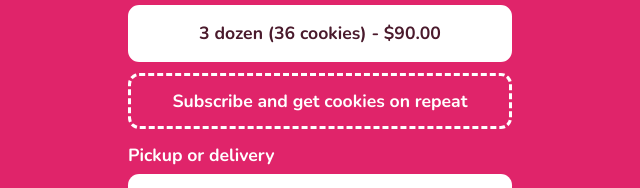
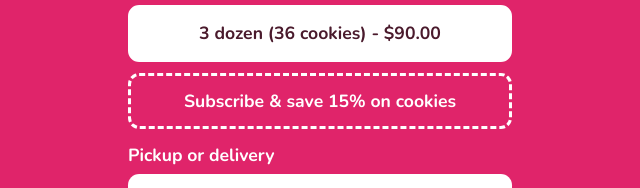
Before and after one commit to gigiscookies/gigis-cookies, a plain HTML site: page index.html in a window 1280 px wide. Shown: the part 1827-2015 px from the top of the page, 320-960 px from the left. Drawn offline with nearby package versions, Linux system fonts and the light colour scheme.

Commit message:
Subscribers get 15% off the cookies
- Switch to 12 new Stripe subscription links at 15% off (delivery fee unchanged)
- Show subscriber prices on the size buttons and in the total
- Subscribe button reads "Subscribe & save 15% on cookies"

Co-Authored-By: Claude Opus 5.5 <noreply@anthropic.com>

```diff
--- a/index.html
+++ b/index.html
@@ -153,7 +153,7 @@ footer { text-align: center; padding: 1.5rem; font-size: .95rem; }
       <fieldset class="ofs"><legend>How many cookies</legend><div class="oqty" id="oqty"></div></fieldset>
       <!-- Subscription. The form works as a normal one-time order until the customer taps this
            button; tapping it again switches back. SHOW_SUBSCRIPTION in the script hides it entirely. -->
-      <button type="button" class="osub" id="osubbtn" aria-pressed="false" aria-controls="osubpanel">Subscribe and get cookies on repeat</button>
+      <button type="button" class="osub" id="osubbtn" aria-pressed="false" aria-controls="osubpanel">Subscribe &amp; save 15% on cookies</button>
       <fieldset class="ofs" id="osubpanel" hidden><legend>How often</legend>
         <label class="orad"><input type="radio" name="ofreq" value="1"> Every week</label>
         <label class="orad"><input type="radio" name="ofreq" value="2" checked> Every 2 weeks</label>
@@ -205,24 +205,26 @@ footer { text-align: center; padding: 1.5rem; font-size: .95rem; }
   };
 
   // Subscriptions: one recurring Stripe payment link per schedule, method and size. Don't remove them.
-  // The amount is set in Stripe and must match the price list (plus the delivery fee for delivery),
-  // and each link sends the customer back to this site with ?paid=1 after paying.
+  // Subscribers get SUBSCRIPTION_DISCOUNT off the cookies (not the delivery fee). The amount is set in
+  // Stripe and must match: price list minus the discount, plus the delivery fee for delivery.
+  // Each link sends the customer back to this site with ?paid=1 after paying.
   // The sizes listed here are the only ones offered as a subscription. If a link is ever left as "",
   // choosing that subscription shows "Subscriptions aren't open yet" instead of taking payment.
   var SUBSCRIPTION_LINKS = {
     1: {                                   // every week
-      pickup:   { 12: "https://buy.stripe.com/8x24gt6vj2xfcW9cwKawo0a", 24: "https://buy.stripe.com/8x2bIVf1Pb3L9JX40eawo0b" },
-      delivery: { 12: "https://buy.stripe.com/28E8wJf1Pb3L09ncwKawo0c", 24: "https://buy.stripe.com/cNidR36vj1tb2hvfIWawo0d" }
+      pickup:   { 12: "https://buy.stripe.com/6oU7sF4nbc7PcW98guawo0m", 24: "https://buy.stripe.com/14A14h3j74Fn09naoCawo0n" },
+      delivery: { 12: "https://buy.stripe.com/aFadR306V0p73lz54iawo0o", 24: "https://buy.stripe.com/bJe28l5rf5Jr3lz8guawo0p" }
     },
     2: {                                   // every 2 weeks
-      pickup:   { 12: "https://buy.stripe.com/7sY8wJ8Drb3L7BPfIWawo0e", 24: "https://buy.stripe.com/7sY28l3j7b3Lf4haoCawo0f" },
-      delivery: { 12: "https://buy.stripe.com/6oUeV706V1tbaO1dAOawo0g", 24: "https://buy.stripe.com/8x2bIVaLz0p77BP68mawo0h" }
+      pickup:   { 12: "https://buy.stripe.com/4gMbIV9Hvfk12hvfIWawo0q", 24: "https://buy.stripe.com/dRm9AN5rf4Fn09nfIWawo0r" },
+      delivery: { 12: "https://buy.stripe.com/14A5kxdXL3BjaO1aoCawo0s", 24: "https://buy.stripe.com/00w14h6vj0p78FT40eawo0t" }
     },
     4: {                                   // every 4 weeks
-      pickup:   { 12: "https://buy.stripe.com/eVq14h06V1tbg8laoCawo0i", 24: "https://buy.stripe.com/cNifZbdXL1tb1dr68mawo0j" },
-      delivery: { 12: "https://buy.stripe.com/bJe7sF06Vc7P09n54iawo0k", 24: "https://buy.stripe.com/bJeaER06VdbT6xL2Waawo0l" }
+      pickup:   { 12: "https://buy.stripe.com/cNicMZcTH9ZH2hv2Waawo0u", 24: "https://buy.stripe.com/cNi28lcTH7Rzf4hgN0awo0v" },
+      delivery: { 12: "https://buy.stripe.com/8x2dR3g5T6Nv8FTfIWawo0w", 24: "https://buy.stripe.com/aFabIVdXLdbT7BPfIWawo0x" }
     }
   };
+  var SUBSCRIPTION_DISCOUNT = 0.15;      // 15% off the cookies for subscribers
   // Stripe customer portal, where subscribers update their card or cancel.
   var MANAGE_LINK = "https://billing.stripe.com/p/login/5kQ6oB6vj7Rz7BP54iawo00";
   // Set to false to hide the Subscribe button from customers (for example, until Stripe is ready).
@@ -264,7 +266,12 @@ footer { text-align: center; padding: 1.5rem; font-size: .95rem; }
   function showError(text) { errEl.textContent = text; }
   function method() { return document.querySelector('input[name="ometh"]:checked').value; }
   function isDelivery() { return method() === "delivery"; }
-  function orderTotal() { return PRICES[size] + (isDelivery() ? DELIVERY_FEE : 0); }
+  // What the cookies cost: the price list, minus the subscriber discount when subscribing.
+  function cookiePrice(qty) {
+    return isRepeat() ? Math.round(PRICES[qty] * (1 - SUBSCRIPTION_DISCOUNT) * 100) / 100 : PRICES[qty];
+  }
+  function orderTotal() { return cookiePrice(size) + (isDelivery() ? DELIVERY_FEE : 0); }
+  function discountText() { return Math.round(SUBSCRIPTION_DISCOUNT * 100) + "% off"; }
 
   // Subscriptions
   var subBtn = byId("osubbtn");
@@ -322,12 +329,19 @@ footer { text-align: center; padding: 1.5rem; font-size: .95rem; }
       var b = document.createElement("button");
       b.type = "button";
       b.className = "opill";
-      b.textContent = sizeName(qty) + " (" + qty + " cookies) - " + money(PRICES[qty]);
       b.setAttribute("data-qty", qty);
       b.onclick = function () { pickSize(qty); };
       sizeBox.appendChild(b);
     });
     pickSize(size);
+  }
+
+  function sizeLabels() {
+    Array.prototype.forEach.call(sizeBox.children, function (b) {
+      var qty = b.getAttribute("data-qty");
+      b.textContent = sizeName(qty) + " (" + qty + " cookies) - " + money(cookiePrice(qty)) +
+        (isRepeat() ? " (was " + money(PRICES[qty]) + ")" : "");
+    });
   }
 
   function pickSize(qty) {
@@ -339,9 +353,10 @@ footer { text-align: center; padding: 1.5rem; font-size: .95rem; }
   }
 
   function showTotal() {
+    var cookies = money(cookiePrice(size)) + (isRepeat() ? " (" + discountText() + ")" : "");
     var text = isDelivery()
-      ? "Cookies " + money(PRICES[size]) + " + delivery " + money(DELIVERY_FEE) + " = Total " + money(orderTotal())
-      : "Total: " + money(orderTotal());
+      ? "Cookies " + cookies + " + delivery " + money(DELIVERY_FEE) + " = Total " + money(orderTotal())
+      : "Total: " + cookies;
     totalEl.textContent = isRepeat() ? text + " " + repeatText() : text;
   }
 
@@ -349,7 +364,10 @@ footer { text-align: center; padding: 1.5rem; font-size: .95rem; }
   function applyFrequency() {
     var repeat = isRepeat(), what = method();
     byId("osubpanel").hidden = !repeat;
-    subBtn.textContent = repeat ? "✓ Subscription on (tap for a one-time order)" : "Subscribe and get cookies on repeat";
+    subBtn.textContent = repeat
+      ? "✓ Subscribed: " + discountText() + " (tap for a one-time order)"
+      : "Subscribe & save " + Math.round(SUBSCRIPTION_DISCOUNT * 100) + "% on cookies";
+    sizeLabels();
 
     // A subscription only comes in the sizes that have a subscription link.
     var offered = repeat ? subscriptionSizes() : Object.keys(PRICES);
```
Also changed, not shown: README.md.
